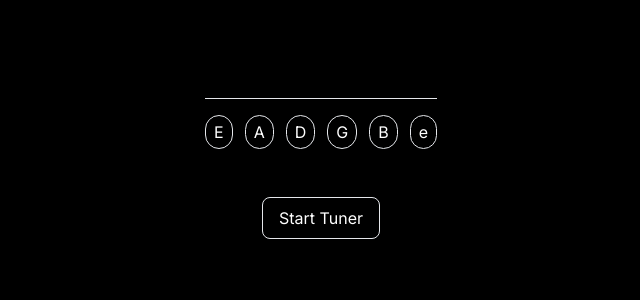
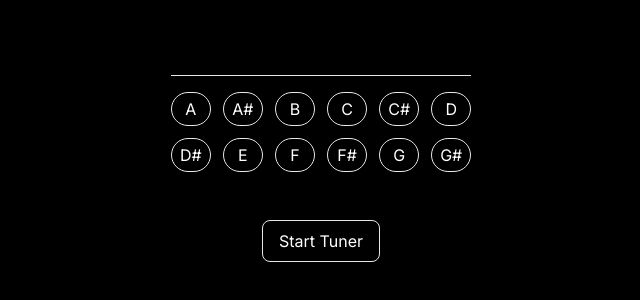
Before and after one commit to NirajanM/your-musical-friend, a Next.js app: page /tuner in a window 1280 px wide. Shown: the part 232-532 px from the top of the page, without its empty margins (319-959 px from the left). Built offline with nearby package versions, Linux system fonts and the light colour scheme.

Commit message:
small layout change

```diff
--- a/src/app/tuner/page.js
+++ b/src/app/tuner/page.js
@@ -152,8 +152,8 @@ export default function page() {
             </div>
             <div className="flex justify-center items-center flex-col gap-8">
                 <div className="flex flex-col gap-3">
-                    <div id="guitar-notes" className="flex gap-3 border-t py-4">
-                        {guitarNotes.map((notation, index) => {
+                    <div id="guitar-notes" className="grid gap-3 border-t py-4 grid-cols-6 items-center text-center even:absolute">
+                        {allNotes.map((notation, index) => {
                             return <span key={index} className={(currentGuitarNote === notation) ? "bg-slate-50/50 rounded-full border py-1 px-2" : "rounded-full border py-1 px-2"}>{notation}</span>
                         })}
                     </div>
```
